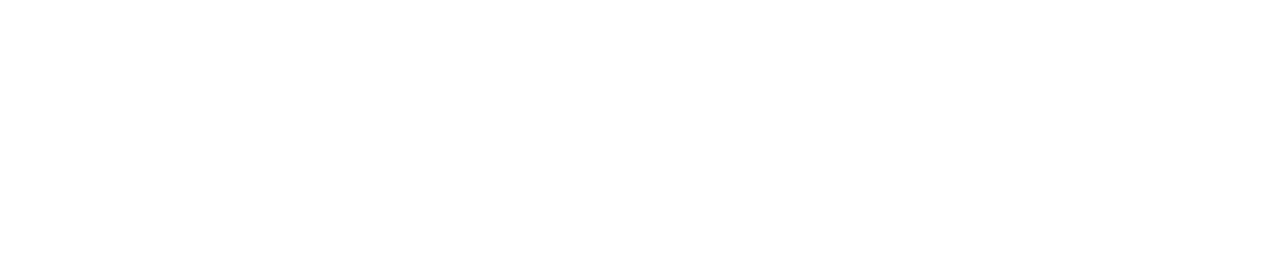
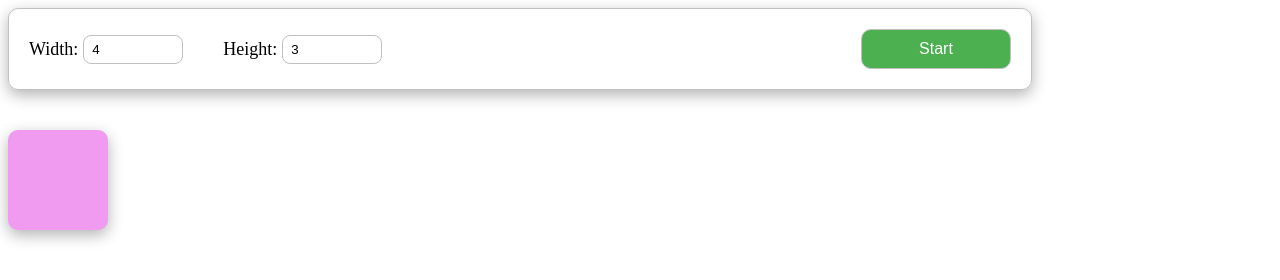
Before and after one commit to Alena2020/Flowers-Memory-Card-Game, a plain HTML site: page index.html in a window 1280 px wide. Drawn offline with Linux system fonts and the light colour scheme.

Commit message:
created a control panel

```diff
--- a/index.html
+++ b/index.html
@@ -7,6 +7,16 @@
   <link rel="stylesheet" href="./style.css">
 </head>
 <body>
+  <div class="controls">
+    <label for="width">Width:</label>
+    <input type="number" id="width" min="4" max="11" value="4">
+
+    <label for="height">Height:</label>
+    <input type="number" id="height"  min="3" max="6" value="3">
+
+    <button id="start-button" class="button-success">Start</button>
+  </div>
+  <div class="card" id="card"></div>
 
   <script src="./script.js"></script>
 </body>
--- a/script.js
+++ b/script.js
@@ -0,0 +1,5 @@
+// const card = document.getElementById("card");
+
+// card.addEventListener("click", () => {
+//   card.classList.toggle("flipped");
+// });
--- a/style.css
+++ b/style.css
@@ -0,0 +1,69 @@
+* {
+  box-sizing: border-box;
+}
+
+:root {
+  --border-radius-value: 10px;
+  --box-shadow-value: 0 5px 15px rgba(0, 0, 0, 0.3);
+  --light-gray: #c0c0c0;
+  --green: #4caf50;
+}
+
+.card {
+  background: #f09bf0;
+  width: 100px;
+  height: 100px;
+  border-radius: var(--border-radius-value);
+  cursor: pointer;
+  box-shadow: var(--box-shadow-value);
+  transition: all 600ms;
+
+  &.flipped {
+    background: cyan;
+    transform: rotateY(180deg);
+  }
+}
+
+.controls{
+  border-radius: var(--border-radius-value);
+  box-shadow: var(--box-shadow-value);
+  width: 80vw;
+  padding: 20px;
+  border: 1px solid var(--light-gray);
+  display: flex;
+  align-items: center;
+  margin-bottom: 40px;
+
+  .button-success {
+    margin-left: auto;
+  }
+}
+
+label {
+  font-size: 18px;
+  margin-right: 5px;
+}
+
+input {
+  width: 100px;
+  padding: 6px 8px;
+  border-radius: 8px;
+  border: 1px solid var(--light-gray);
+  margin-right: 40px;
+}
+
+.button-success {
+  background: var(--green);
+  cursor: pointer;
+  width: 150px;
+  height: 40px;
+  color: white;
+  font-size: 16px;
+  transition: all 0.3ms;
+  border: 1px solid var(--light-gray);
+  border-radius: var(--border-radius-value);
+
+  &:hover {
+    background: #3b8c3f;
+  }
+}
```
